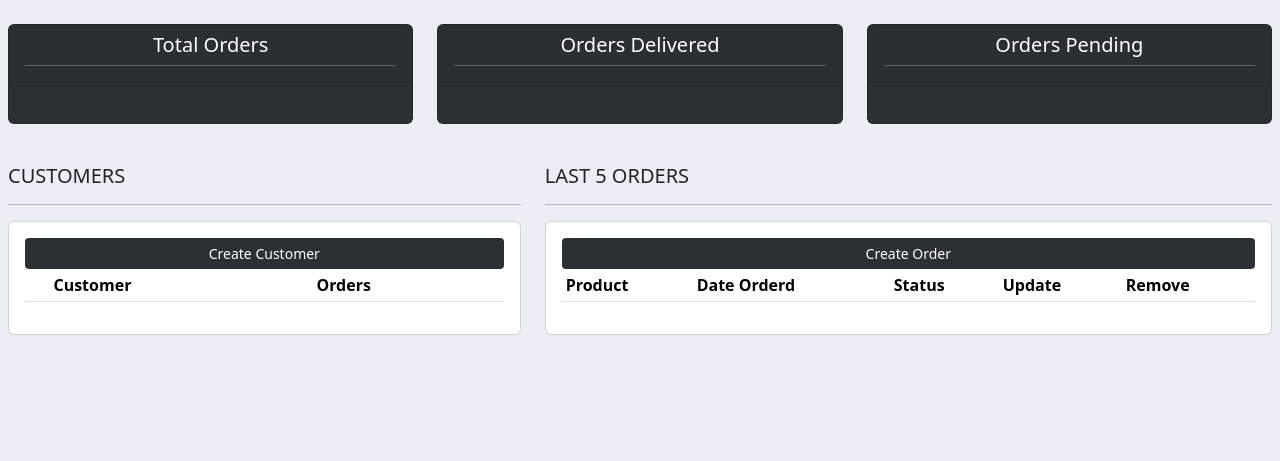
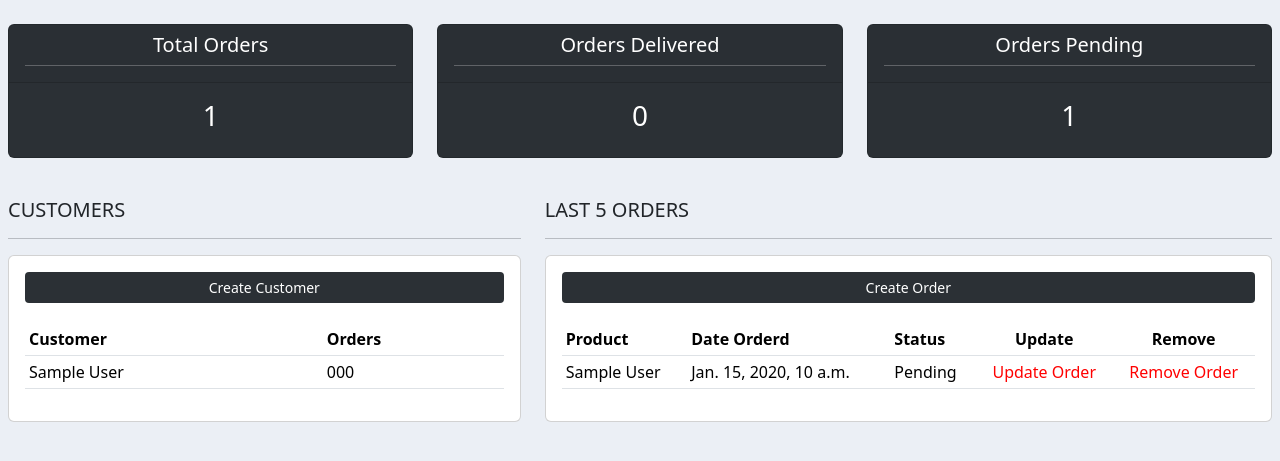
Before and after one commit to AbdulRahmanMudasser/django-crm, a Django app: page / in a window 1280 px wide. Shown: the part 56-517 px from the top of the page. Run offline with Django 5.2, Linux system fonts and the light colour scheme; tables that the repository leaves empty hold one stand-in row (values such as "Sample post"); lists and menus that the app fills with data are empty.

Commit message:
rendering data to templates, using template tags

```diff
--- a/accounts/templates/accounts/dashboard.html
+++ b/accounts/templates/accounts/dashboard.html
@@ -11,13 +11,19 @@
         <h5>CUSTOMERS</h5>
         <hr>
         <div class="card card-body">
-            <a class="btn custom-button btn-sm btn-block" href="">Create Customer</a>
+            <a class="btn custom-button btn-sm btn-block" href="" style="margin-bottom: 20px">Create Customer</a>
             <table class="table table-sm">
                 <tr>
-                    <th></th>
                     <th>Customer</th>
                     <th>Orders</th>
                 </tr>
+
+                {% for customer in customers %}
+                <tr>
+                    <td>{{ customer.name }}</td>
+                    <td>{{ customer.phone }}</td>
+                </tr>
+                {% endfor %}
             </table>
         </div>
     </div>
@@ -26,15 +32,29 @@
         <h5>LAST 5 ORDERS</h5>
         <hr>
         <div class="card card-body">
-            <a class="btn custom-button btn-sm btn-block" href="">Create Order</a>
+            <a class="btn custom-button btn-sm btn-block" href="" style="margin-bottom: 20px">Create Order</a>
             <table class="table table-sm">
                 <tr>
                     <th>Product</th>
                     <th>Date Orderd</th>
                     <th>Status</th>
-                    <th>Update</th>
-                    <th>Remove</th>
+                    <th style="text-align: center;">Update</th>
+                    <th style="text-align: center;">Remove</th>
                 </tr>
+
+                {% for order in orders %}
+                <tr>
+                    <td>{{ order.product }}</td>
+                    <td>{{ order.date_created }}</td>
+                    <td>{{ order.status }}</td>
+                    <td style="text-align: center;">
+                        <a href="" style="text-decoration: none; color: red;">Update Order</a>
+                    </td>
+                    <td style="text-align: center;">
+                        <a href="" style="text-decoration: none; color: red;">Remove Order</a>
+                    </td>
+                </tr>
+                {% endfor %}
             </table>
         </div>
     </div>
--- a/accounts/templates/accounts/status.html
+++ b/accounts/templates/accounts/status.html
@@ -9,7 +9,7 @@
           <hr class="my-2 border-white">
         </div>
         <div class="card-body">
-          <h3 class="card-title"></h3>
+          <h3 class="card-title">{{ total_orders }}</h3>
         </div>
       </div>
     </div>
@@ -23,7 +23,7 @@
           <hr class="my-2 border-white">
         </div>
         <div class="card-body">
-          <h3 class="card-title"></h3>
+          <h3 class="card-title">{{ delivered_orders }}</h3>
         </div>
       </div>
     </div>
@@ -37,7 +37,7 @@
           <hr class="my-2 border-white">
         </div>
         <div class="card-body">
-          <h3 class="card-title"></h3>
+          <h3 class="card-title">{{ pending_orders }}</h3>
         </div>
       </div>
     </div>
--- a/accounts/views.py
+++ b/accounts/views.py
@@ -1,10 +1,45 @@
 from django.shortcuts import render
+from .models import *
 
 def home(request):
-    return render(request=request, template_name='accounts/dashboard.html')
+    # Get Customers
+    customers = Customer.objects.all()
+
+    # Get Orders
+    orders = Order.objects.all()
+
+    # Get Customers Count
+    total_customers = customers.count()
+
+    # Get Orders Count
+    total_orders = orders.count()
+
+    # Get Delivered Orders Count
+    delivered_orders = orders.filter(status="Delivered").count()
+
+    # Get Pending Orders Count
+    pending_orders = orders.filter(status="Pending").count()
+
+    context = {
+        'customers': customers,
+        'orders': orders,
+        'total_customers': total_customers,
+        'total_orders': total_orders,
+        'delivered_orders': delivered_orders,
+        'pending_orders': pending_orders,
+    }
+
+    return render(request,'accounts/dashboard.html', context)
 
 def products(request):
-    return render(request=request, template_name='accounts/product.html')
+    # Get Products
+    products = Product.objects.all()
+
+    context = {
+        'products': products
+    }
+
+    return render(request, 'accounts/product.html', context)
 
 def customer(request):
     return render(request=request, template_name='accounts/customer.html')
--- a/static/css/main.css
+++ b/static/css/main.css
@@ -38,6 +38,10 @@
     font-weight: 500;
 }
 
+#center-text-alignment {
+    text-align: center;
+}
+
 .logo-1 {
     width: 10vw;
     min-width: 3px;
```
Also changed, not shown: accounts/templates/accounts/product.html (+8 -0 lines).
